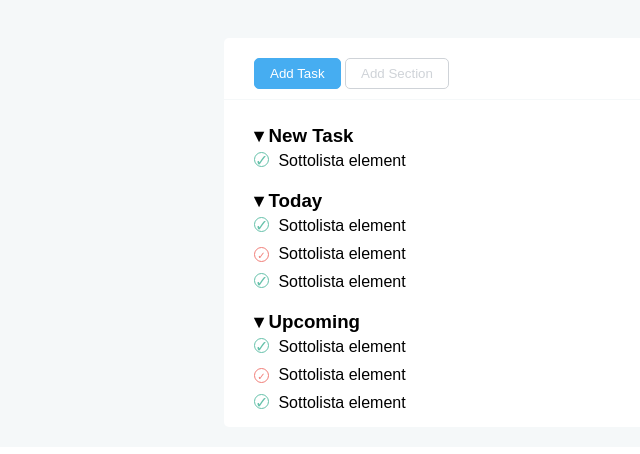
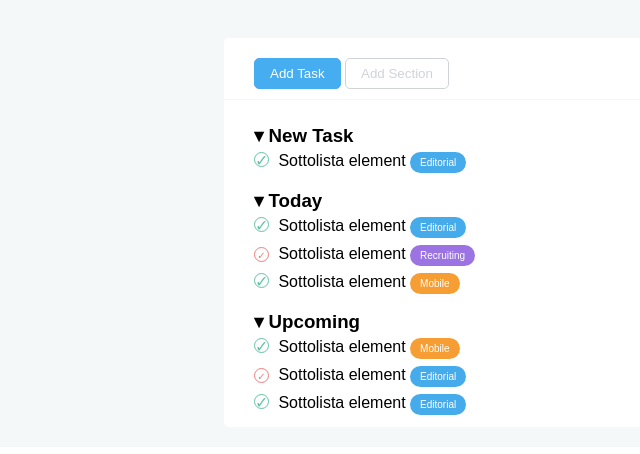
Before and after one commit to AlessandroSCPse/html-toboolist, a plain HTML site: page index.html in a window 1280 px wide. Shown: the part 82-536 px from the top of the page, without its empty margins (0-640 px from the left). Drawn offline with Linux system fonts and the light colour scheme.

Commit message:
finished tags

```diff
--- a/css/style.css
+++ b/css/style.css
@@ -89,3 +89,18 @@ main {
 .sublist li {
     padding: 5px 0;
 }
+.tag {
+    padding: 5px 10px;
+    font-size: 10px;
+    border-radius: 12px;
+    color: white;
+}
+.tag-blue {
+    background-color: #46abea;
+}
+.tag-violet {
+    background-color: #9c73e3;
+}
+.tag-orange {
+    background-color: #F69E33;
+}
--- a/index.html
+++ b/index.html
@@ -31,24 +31,24 @@
                         <h3>&#9662; New Task</h3>
 
                         <ul class="sublist">
-                           <li><span class="icon checked">&check;</span> Sottolista element</li>
+                           <li><span class="icon checked">&check;</span> Sottolista element <span class="tag tag-blue">Editorial</span></li>
                         </ul>
                     </li>
                     <li>
                         <h3>&#9662; Today</h3>
 
                         <ul class="sublist">
-                            <li><span class="icon checked">&check;</span> Sottolista element</li>
-                            <li><span class="icon unchecked">&check;</span> Sottolista element</li>
-                            <li><span class="icon checked">&check;</span> Sottolista element</li>
+                            <li><span class="icon checked">&check;</span> Sottolista element <span class="tag tag-blue">Editorial</span></li>
+                            <li><span class="icon unchecked">&check;</span> Sottolista element <span class="tag tag-violet">Recruiting</span></li>
+                            <li><span class="icon checked">&check;</span> Sottolista element <span class="tag tag-orange">Mobile</span></li>
                          </ul>
                     </li>
                     <li>
                         <h3>&#9662; Upcoming</h3>
                         <ul class="sublist">
-                            <li><span class="icon checked">&check;</span> Sottolista element</li>
-                            <li><span class="icon unchecked">&check;</span> Sottolista element</li>
-                            <li><span class="icon checked">&check;</span> Sottolista element</li>
+                            <li><span class="icon checked">&check;</span> Sottolista element <span class="tag tag-orange">Mobile</span></li>
+                            <li><span class="icon unchecked">&check;</span> Sottolista element <span class="tag tag-blue">Editorial</span></li>
+                            <li><span class="icon checked">&check;</span> Sottolista element <span class="tag tag-blue">Editorial</span></li>
                          </ul>
                     </li>
                 </ul>
```
